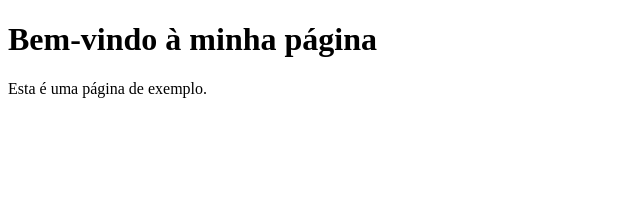
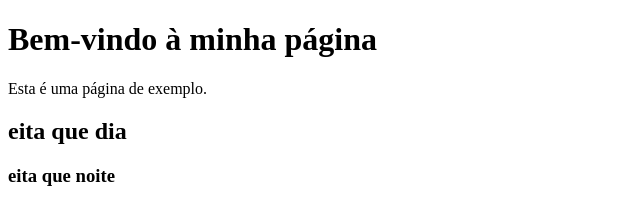
Before and after one commit to JulianeNeves/demoCID, a plain HTML site: page index.html in a window 1280 px wide. Shown: the whole page, without its empty margins (0-640 px from the left). Drawn offline with Linux system fonts and the light colour scheme.

Commit message:
Update index.html

```diff
--- a/index.html
+++ b/index.html
@@ -6,5 +6,7 @@
 <body>
 	<h1>Bem-vindo à minha página</h1>
 	<p>Esta é uma página de exemplo.</p>
+	<h2>eita que dia</h2>
+	<h3>eita que noite</h3>
 </body>
 </html>
```
